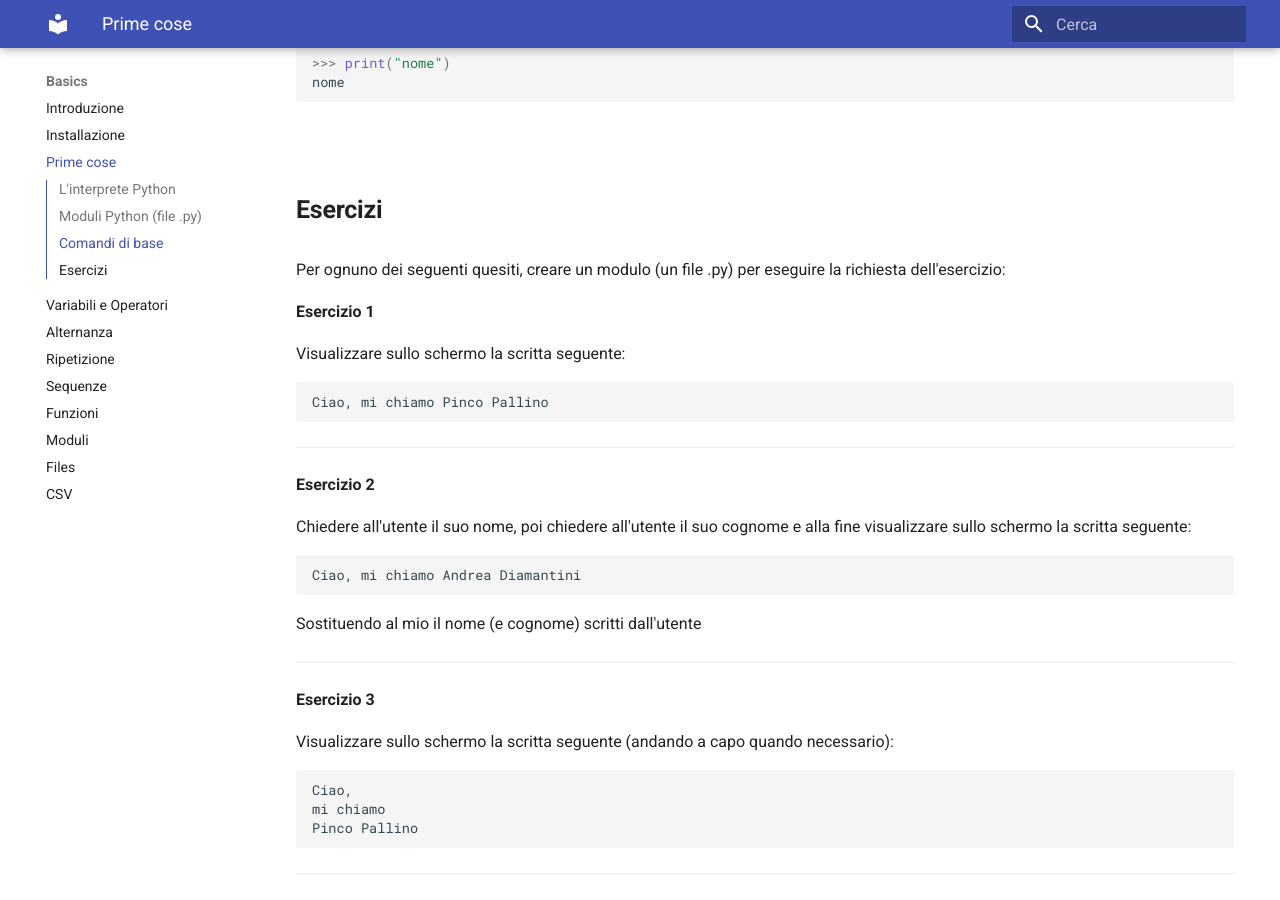
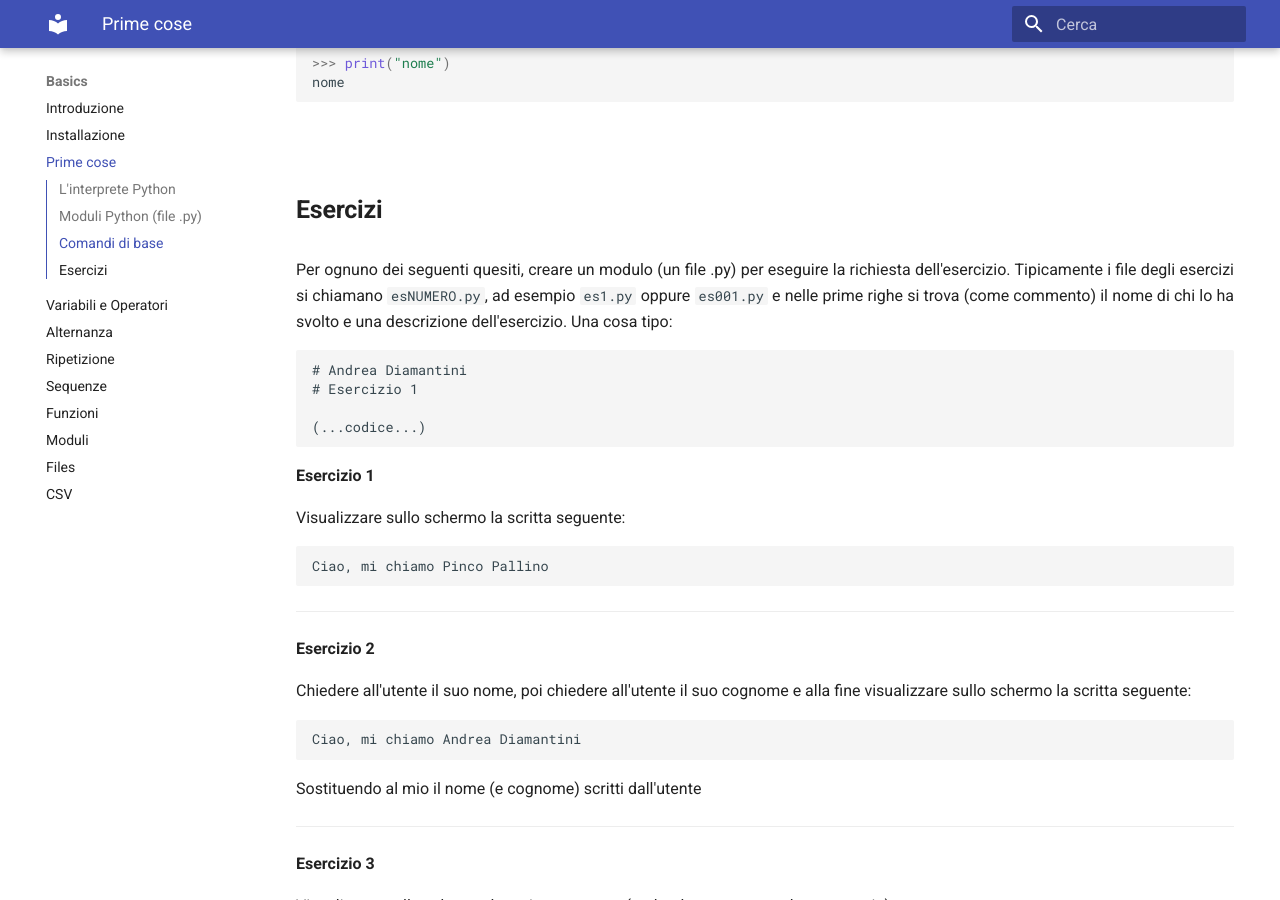
Before and after one commit to adjamhub/pyhandouts, an MkDocs documentation site: the page built from docs/basics/100_basics.md, in a window 1280 px wide and 900 px high, scrolled down 4760 px. Built offline with MkDocs 1.6.1 and Material for MkDocs 9.7.7, drawn with Linux system fonts in a browser that asks for light colours.

Commit message:
un piccolo commento sul PRIMO esercizio

````diff
--- a/docs/basics/100_basics.md
+++ b/docs/basics/100_basics.md
@@ -168,7 +168,17 @@ nome
 <!-- ############################################################################################ -->
 ## Esercizi
 
-Per ognuno dei seguenti quesiti, creare un modulo (un file .py) per eseguire la richiesta dell'esercizio:
+Per ognuno dei seguenti quesiti, creare un modulo (un file .py) per eseguire la richiesta dell'esercizio. Tipicamente i file degli esercizi si chiamano `esNUMERO.py`, ad esempio `es1.py` oppure `es001.py`
+e nelle prime righe si trova (come commento) il nome di chi lo ha svolto e una descrizione dell'esercizio. Una cosa tipo:
+
+
+```
+# Andrea Diamantini
+# Esercizio 1
+
+(...codice...)
+```
+
 
 **Esercizio 1**
 
````
